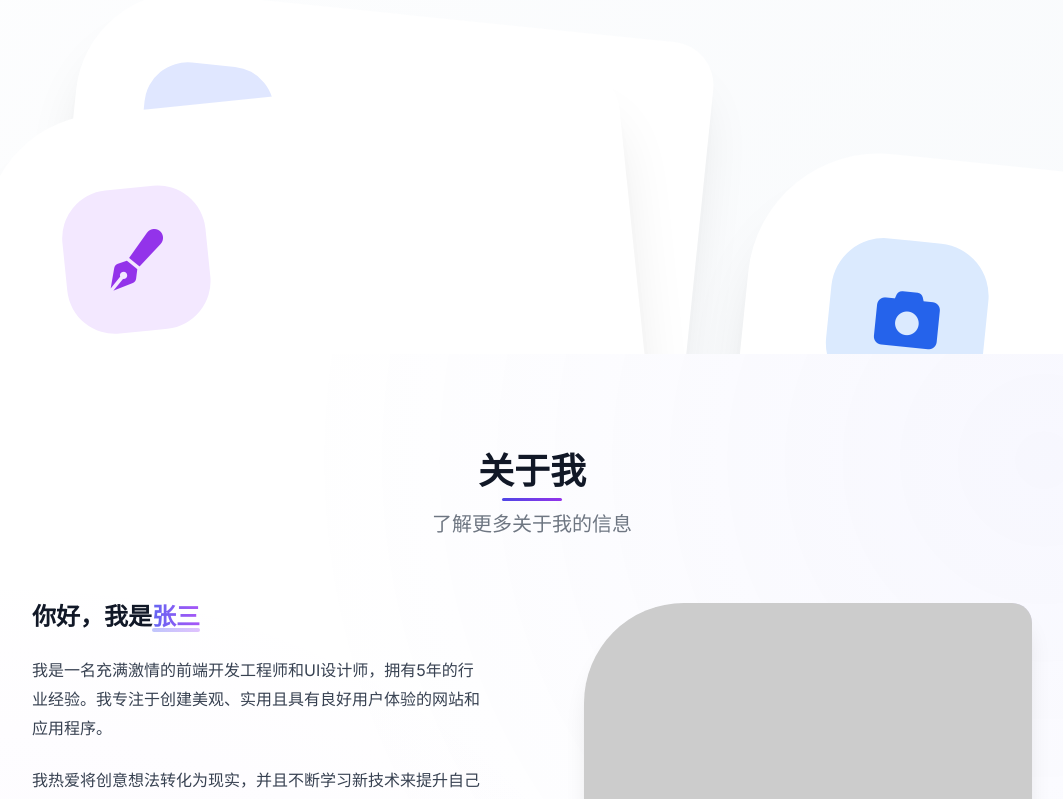
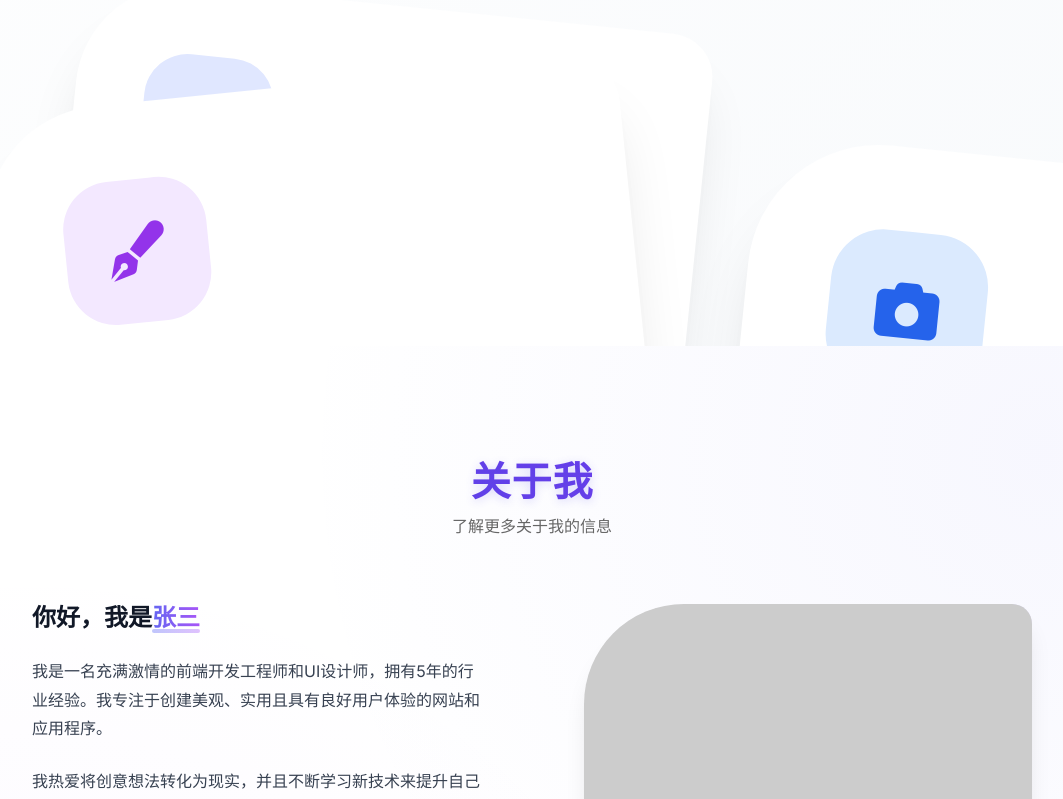
Before and after one commit to blackCY/home-page, a React (Create React App) app: page / in a window 1280 px wide. Shown: the part 1560-2359 px from the top of the page, without its empty margins (108-1171 px from the left). Built offline with nearby package versions, Linux system fonts and the light colour scheme.

Commit message:
美化各个内容块里标题和副标题的样式

```diff
--- a/src/components/AboutSection/AboutSection.js
+++ b/src/components/AboutSection/AboutSection.js
@@ -1,6 +1,7 @@
 import React from 'react';
 import './AboutSection.css';
 import useScrollAnimation from '../../hooks/useScrollAnimation';
+import AnimatedTitle from '../common/AnimatedTitle/AnimatedTitle';
 
 const AboutSection = () => {
   // 使用滚动动画
@@ -40,10 +41,11 @@ const AboutSection = () => {
       ref={sectionAnimation.elementRef}
     >
       <div className="container">
-        <div className="section-header">
-          <h2 className="section-title">关于我</h2>
-          <p className="section-subtitle">了解更多关于我的信息</p>
-        </div>
+        <AnimatedTitle
+          title="关于我"
+          subtitle="了解更多关于我的信息"
+          className="section-header"
+        />
 
         <div className="about-content">
           <div
@@ -73,7 +75,7 @@ const AboutSection = () => {
 
             <div className="about-cta">
               <a href="#contact" className="btn btn-primary">联系我</a>
-              <a href="#" className="btn btn-secondary">下载简历</a>
+              <button onClick={() => window.open('/resume.pdf', '_blank')} className="btn btn-secondary">下载简历</button>
             </div>
           </div>
 
--- a/src/components/SkillsSection/SkillsSection.js
+++ b/src/components/SkillsSection/SkillsSection.js
@@ -1,6 +1,85 @@
 import React from 'react';
 import './SkillsSection.css';
 import useScrollAnimation from '../../hooks/useScrollAnimation';
+import AnimatedTitle from '../common/AnimatedTitle/AnimatedTitle';
+
+// 技能项组件
+const SkillItem = ({ skill, index }) => {
+  const skillAnimation = useScrollAnimation({
+    animation: 'fade-right',
+    threshold: 0.1,
+    delay: 100 * index + 200
+  });
+
+  return (
+    <div
+      key={index}
+      className="skill-item"
+      ref={skillAnimation.elementRef}
+      style={skillAnimation.style}
+    >
+      <div className="skill-info">
+        <span className="skill-name">{skill.name}</span>
+        <span className="skill-percentage">{skill.level}%</span>
+      </div>
+      <div className="skill-bar">
+        <div
+          className="skill-progress"
+          style={{ width: `${skill.level}%` }}
+          data-level={skill.level}
+        ></div>
+      </div>
+    </div>
+  );
+};
+
+// 技能类别组件
+const SkillCategory = ({ category, categoryIndex }) => {
+  const categoryAnimation = useScrollAnimation({
+    animation: 'fade-up',
+    threshold: 0.1,
+    delay: 100 * categoryIndex
+  });
+
+  return (
+    <div
+      className="skill-category"
+      ref={categoryAnimation.elementRef}
+      style={categoryAnimation.style}
+    >
+      <h3 className="category-title">{category.title}</h3>
+
+      <div className="skills-list">
+        {category.skills.map((skill, skillIndex) => (
+          <SkillItem
+            key={skillIndex}
+            skill={skill}
+            index={skillIndex}
+          />
+        ))}
+      </div>
+    </div>
+  );
+};
+
+// 其他技能标签组件
+const OtherSkillTag = ({ skill, index }) => {
+  const otherSkillAnimation = useScrollAnimation({
+    animation: 'zoom-in',
+    threshold: 0.1,
+    delay: 50 * index
+  });
+
+  return (
+    <span
+      className="other-skill-tag"
+      ref={otherSkillAnimation.elementRef}
+      style={otherSkillAnimation.style}
+    >
+      {skill}
+    </span>
+  );
+};
 
 const SkillsSection = () => {
   // 使用滚动动画
@@ -57,88 +136,33 @@ const SkillsSection = () => {
       ref={sectionAnimation.elementRef}
     >
       <div className="container">
-        <div className="section-header">
-          <h2 className="section-title">我的技能</h2>
-          <p className="section-subtitle">专业技能和工具</p>
-        </div>
+        <AnimatedTitle
+          title="我的技能"
+          subtitle="专业技能和工具"
+          className="section-header"
+        />
 
         <div className="skills-content">
           <div className="skills-categories">
-            {skillCategories.map((category, categoryIndex) => {
-              // 为每个类别创建滚动动画
-              const categoryAnimation = useScrollAnimation({
-                animation: 'fade-up',
-                threshold: 0.1,
-                delay: 100 * categoryIndex
-              });
-
-              return (
-                <div
-                  key={categoryIndex}
-                  className="skill-category"
-                  ref={categoryAnimation.elementRef}
-                  style={categoryAnimation.style}
-                >
-                  <h3 className="category-title">{category.title}</h3>
-
-                  <div className="skills-list">
-                    {category.skills.map((skill, skillIndex) => {
-                      // 为每个技能创建滚动动画
-                      const skillAnimation = useScrollAnimation({
-                        animation: 'fade-right',
-                        threshold: 0.1,
-                        delay: 100 * skillIndex + 200
-                      });
-
-                      return (
-                        <div
-                          key={skillIndex}
-                          className="skill-item"
-                          ref={skillAnimation.elementRef}
-                          style={skillAnimation.style}
-                        >
-                          <div className="skill-info">
-                            <span className="skill-name">{skill.name}</span>
-                            <span className="skill-percentage">{skill.level}%</span>
-                          </div>
-                          <div className="skill-bar">
-                            <div
-                              className="skill-progress"
-                              style={{ width: `${skill.level}%` }}
-                              data-level={skill.level}
-                            ></div>
-                          </div>
-                        </div>
-                      );
-                    })}
-                  </div>
-                </div>
-              );
-            })}
+            {skillCategories.map((category, categoryIndex) => (
+              <SkillCategory
+                key={categoryIndex}
+                category={category}
+                categoryIndex={categoryIndex}
+              />
+            ))}
           </div>
 
           <div className="other-skills">
             <h3 className="other-skills-title">其他技能</h3>
             <div className="other-skills-cloud">
-              {otherSkills.map((skill, index) => {
-                // 为每个其他技能创建滚动动画
-                const otherSkillAnimation = useScrollAnimation({
-                  animation: 'zoom-in',
-                  threshold: 0.1,
-                  delay: 50 * index
-                });
-
-                return (
-                  <span
-                    key={index}
-                    className="other-skill-tag"
-                    ref={otherSkillAnimation.elementRef}
-                    style={otherSkillAnimation.style}
-                  >
-                    {skill}
-                  </span>
-                );
-              })}
+              {otherSkills.map((skill, index) => (
+                <OtherSkillTag
+                  key={index}
+                  skill={skill}
+                  index={index}
+                />
+              ))}
             </div>
           </div>
         </div>
--- /dev/null
+++ b/src/components/common/AnimatedTitle/AnimatedTitle.css
@@ -0,0 +1,121 @@
+.animated-title-container {
+  position: relative;
+  text-align: center;
+  margin-bottom: 2rem;
+  opacity: 0;
+  transform: translateY(20px);
+  transition: opacity 0.8s ease, transform 0.8s ease;
+  overflow: hidden;
+  padding: 1rem;
+}
+
+.animated-title-container.visible {
+  opacity: 1;
+  transform: translateY(0);
+}
+
+.animated-title {
+  font-family: var(--font-family-heading);
+  font-weight: var(--font-weight-semibold);
+  font-size: 2.5rem;
+  margin: 0 0 0.5rem 0;
+  color: transparent;
+  background: linear-gradient(90deg, #4f46e5, #7c3aed);
+  -webkit-background-clip: text;
+  background-clip: text;
+  position: relative;
+  z-index: 2;
+  letter-spacing: 0.02em;
+  text-shadow: 0 2px 10px rgba(79, 70, 229, 0.2);
+}
+
+.animated-subtitle {
+  font-family: var(--font-family-base);
+  font-weight: var(--font-weight-cn-light);
+  font-size: 1rem;
+  color: #666;
+  margin: 0;
+  position: relative;
+  z-index: 2;
+  max-width: 600px;
+  margin: 0 auto;
+  line-height: 1.6;
+}
+
+.title-glow {
+  position: absolute;
+  width: 150px;
+  height: 150px;
+  border-radius: 50%;
+  background: radial-gradient(circle, rgba(124, 58, 237, 0.2) 0%, rgba(79, 70, 229, 0.1) 40%, transparent 70%);
+  top: calc(var(--y) - 75px);
+  left: calc(var(--x) - 75px);
+  pointer-events: none;
+  z-index: 1;
+  opacity: 0;
+  transition: opacity 0.3s ease;
+}
+
+.animated-title-container:hover .title-glow {
+  opacity: 1;
+}
+
+/* 暗色主题样式 */
+.theme-dark .animated-title {
+  background: linear-gradient(90deg, #818cf8, #a78bfa);
+  -webkit-background-clip: text;
+  background-clip: text;
+  text-shadow: 0 2px 10px rgba(129, 140, 248, 0.3);
+}
+
+.theme-dark .animated-subtitle {
+  color: #a1a1aa;
+}
+
+.theme-dark .title-glow {
+  background: radial-gradient(circle, rgba(167, 139, 250, 0.25) 0%, rgba(129, 140, 248, 0.15) 40%, transparent 70%);
+}
+
+/* 响应式调整 */
+@media (max-width: 768px) {
+  .animated-title {
+    font-size: 2rem;
+  }
+
+  .animated-subtitle {
+    font-size: 0.9rem;
+  }
+}
+
+/* 动画效果 - 标题文字渐显 */
+.animated-title-container.visible .animated-title {
+  animation: fadeInTitle 0.8s ease forwards;
+}
+
+.animated-title-container.visible .animated-subtitle {
+  animation: fadeInSubtitle 0.8s ease forwards 0.2s;
+  opacity: 0;
+  animation-fill-mode: forwards;
+}
+
+@keyframes fadeInTitle {
+  0% {
+    opacity: 0;
+    transform: translateY(10px);
+  }
+  100% {
+    opacity: 1;
+    transform: translateY(0);
+  }
+}
+
+@keyframes fadeInSubtitle {
+  0% {
+    opacity: 0;
+    transform: translateY(10px);
+  }
+  100% {
+    opacity: 1;
+    transform: translateY(0);
+  }
+}
--- /dev/null
+++ b/src/components/common/AnimatedTitle/AnimatedTitle.js
@@ -0,0 +1,65 @@
+import React, { useState, useEffect, useRef } from 'react';
+import './AnimatedTitle.css';
+
+const AnimatedTitle = ({ title, subtitle, className = '' }) => {
+  const [isVisible, setIsVisible] = useState(false);
+  const [mousePosition, setMousePosition] = useState({ x: 0, y: 0 });
+  const titleRef = useRef(null);
+
+  // 处理滚动显示效果
+  useEffect(() => {
+    const observer = new IntersectionObserver(
+      (entries) => {
+        entries.forEach(entry => {
+          if (entry.isIntersecting) {
+            setIsVisible(true);
+            observer.unobserve(entry.target);
+          }
+        });
+      },
+      { threshold: 0.2 }
+    );
+
+    const currentRef = titleRef.current;
+    if (currentRef) {
+      observer.observe(currentRef);
+    }
+
+    return () => {
+      if (currentRef) {
+        observer.unobserve(currentRef);
+      }
+    };
+  }, []);
+
+  // 处理鼠标移动效果
+  const handleMouseMove = (e) => {
+    if (!titleRef.current) return;
+
+    const rect = titleRef.current.getBoundingClientRect();
+    const x = e.clientX - rect.left;
+    const y = e.clientY - rect.top;
+
+    setMousePosition({ x, y });
+  };
+
+  return (
+    <div
+      ref={titleRef}
+      className={`animated-title-container ${className} ${isVisible ? 'visible' : ''}`}
+      onMouseMove={handleMouseMove}
+    >
+      <div
+        className="title-glow"
+        style={{
+          '--x': `${mousePosition.x}px`,
+          '--y': `${mousePosition.y}px`
+        }}
+      ></div>
+      <h2 className="animated-title">{title}</h2>
+      {subtitle && <p className="animated-subtitle">{subtitle}</p>}
+    </div>
+  );
+};
+
+export default AnimatedTitle;
```
Also changed, not shown: src/components/ContactSection/ContactSection.js (+6 -4 lines), src/components/ParallaxSection/ParallaxSection.js (+6 -4 lines), src/components/ProjectsSection/ProjectsSection.js (+27 -25 lines), src/components/Services/Services.js (+22 -10 lines).
